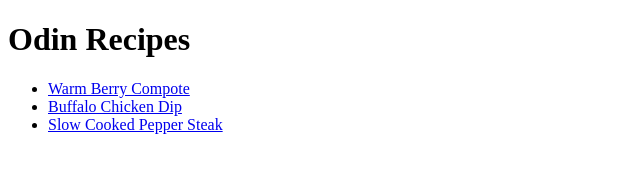
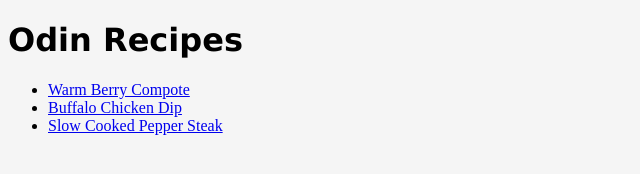
Before and after one commit to erickxcruz/odin-recipes, a plain HTML site: page index.html in a window 1280 px wide. Shown: the whole page, without its empty margins (0-640 px from the left). Drawn offline with Linux system fonts and the light colour scheme.

Commit message:
Added css styling

```diff
--- a/index.html
+++ b/index.html
@@ -4,9 +4,10 @@
     <meta charset="UTF-8">
     <meta name="viewport" content="width=device-width, initial-scale=1.0">
     <title>Odin Recipes</title>
+    <link rel="stylesheet" href="style.css">
 </head>
 <body>
-    <h1>Odin Recipes</h1>
+    <h1 id="title" >Odin Recipes</h1>
 <!--Step 3-->
 <ul>
     <li><a href="recipes/warmberrycompote.html">Warm Berry Compote</a></li>
--- /dev/null
+++ b/style.css
@@ -0,0 +1,8 @@
+*{
+    background-color: whitesmoke;
+}
+
+#title{
+    font-family: Verdana, Geneva, Tahoma, sans-serif;
+    font-weight: bold;
+}
```
